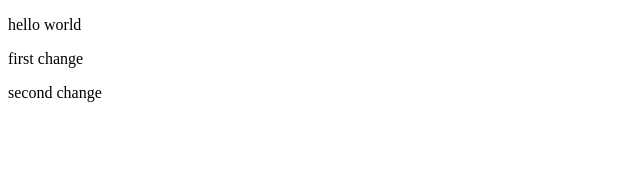
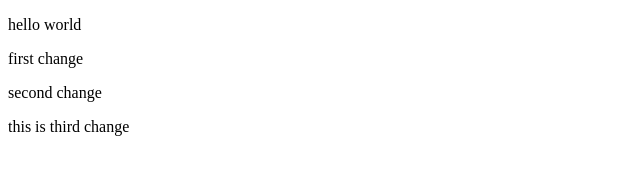
Before and after one commit to hongxuli/calculations, a plain HTML site: page index.html in a window 1280 px wide. Shown: the whole page, without its empty margins (0-640 px from the left). Drawn offline with Linux system fonts and the light colour scheme.

Commit message:
third change

```diff
--- a/index.html
+++ b/index.html
@@ -16,6 +16,9 @@
     <p>
         second change
     </p>
+    <p>
+        this is third change
+    </p>
 
 
 
```
